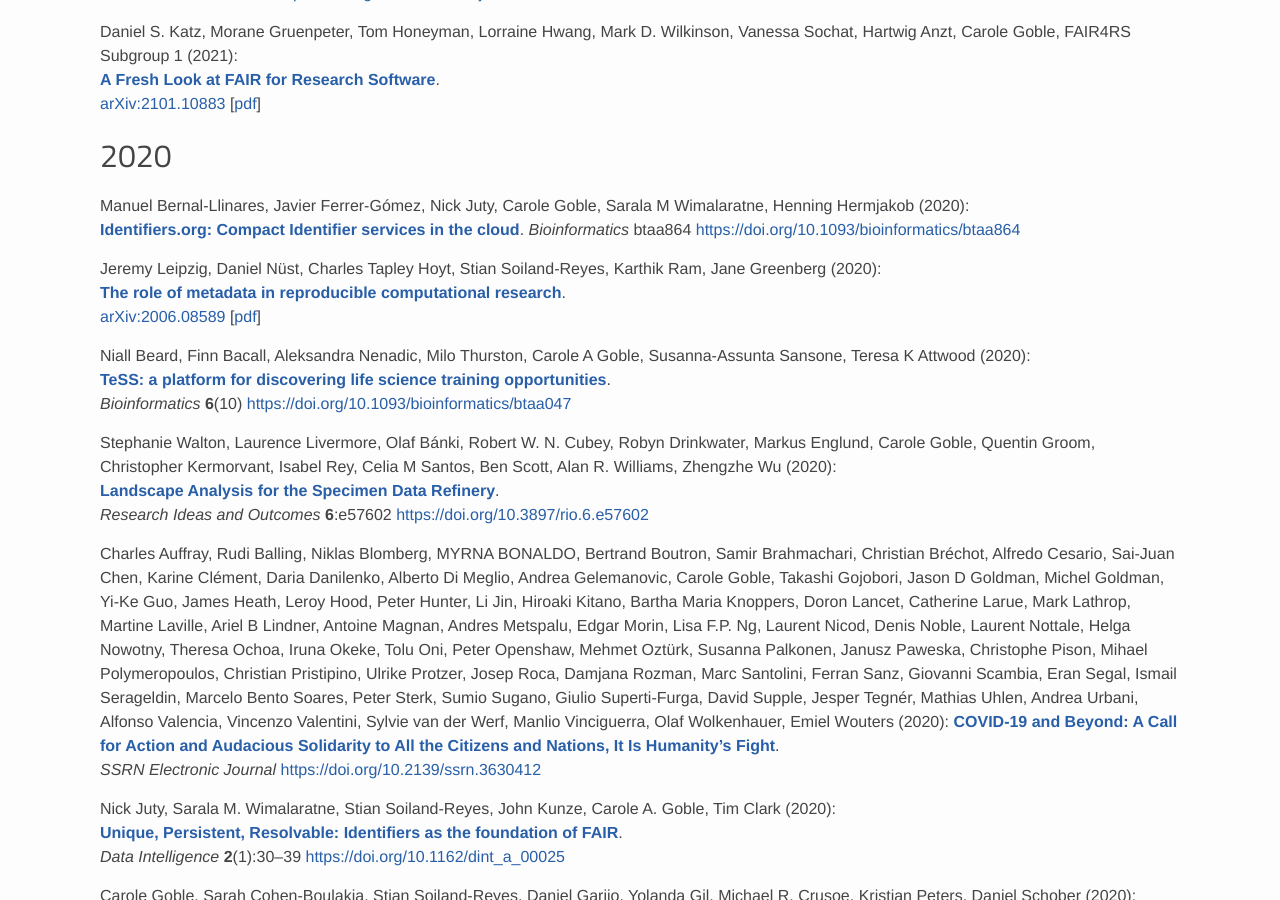
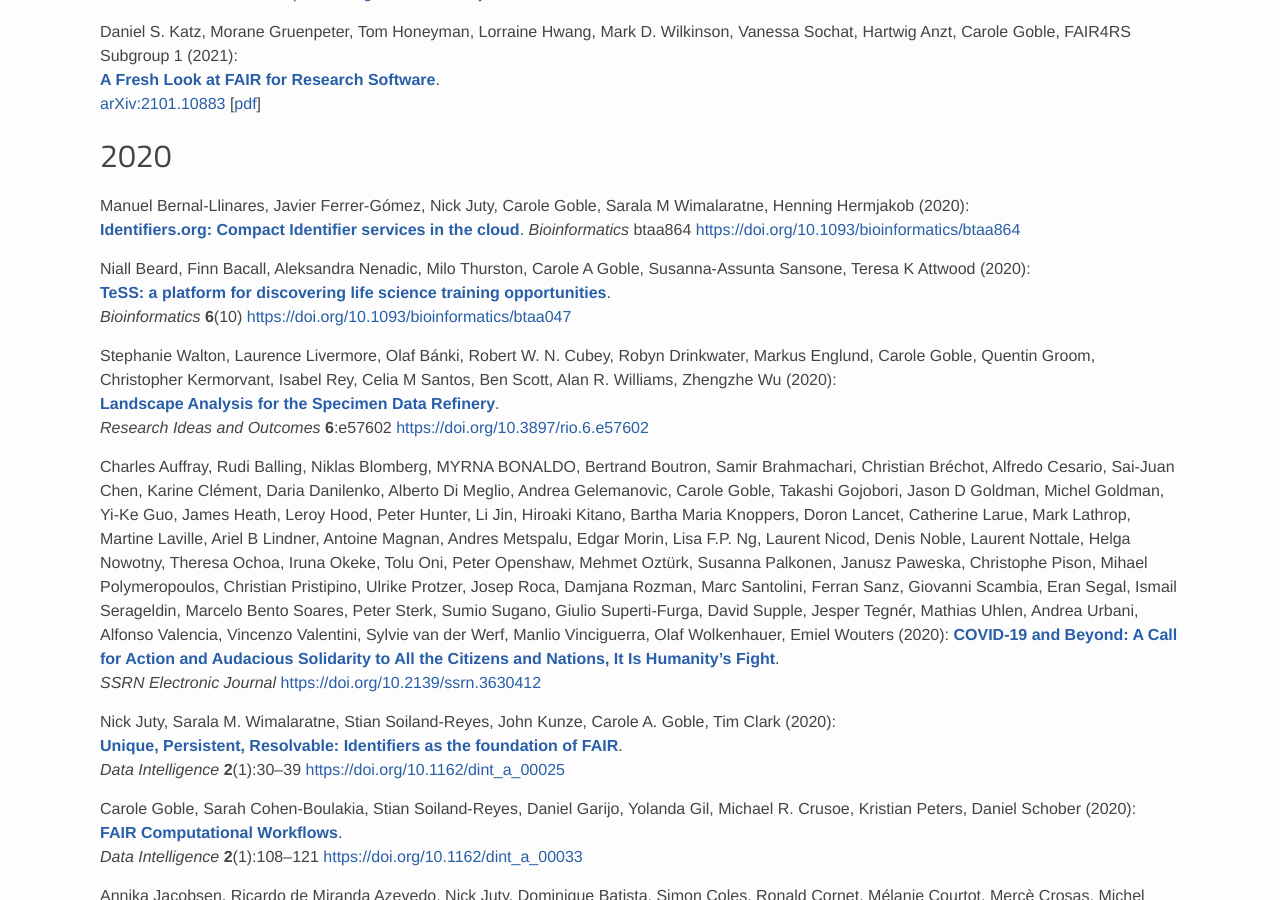
Before and after one commit to eScienceLab/eScienceLab.github.io, a Jekyll site: the page built from publications/index.md, in a window 1280 px wide and 900 px high, scrolled down 1633 px. Built offline with Jekyll 4.4.1, drawn with Linux system fonts in a browser that asks for light colours; comment, search, counter and statistics services are not loaded.

Commit message:
Removed Leipzig paper

```diff
--- a/publications/index.md
+++ b/publications/index.md
@@ -107,10 +107,6 @@
 [**Identifiers.org: Compact Identifier services in the cloud**](https://doi.org/10.1093/bioinformatics/btaa864).
 _Bioinformatics_ btaa864
 <https://doi.org/10.1093/bioinformatics/btaa864>
-
-Jeremy Leipzig, Daniel Nüst, Charles Tapley Hoyt, Stian Soiland-Reyes, Karthik Ram, Jane Greenberg (2020):
-[**The role of metadata in reproducible computational research**](https://arxiv.org/pdf/2006.08589.pdf).
-[arXiv:2006.08589](https://arxiv.org/abs/2006.08589) [[pdf](https://arxiv.org/pdf/2006.08589.pdf)]
 
 Niall Beard, Finn Bacall, Aleksandra Nenadic, Milo Thurston, Carole A Goble, Susanna-Assunta Sansone, Teresa K Attwood (2020):
 [**TeSS: a platform for discovering life science training opportunities**](https://doi.org/10.1093/bioinformatics/btaa047).
```
